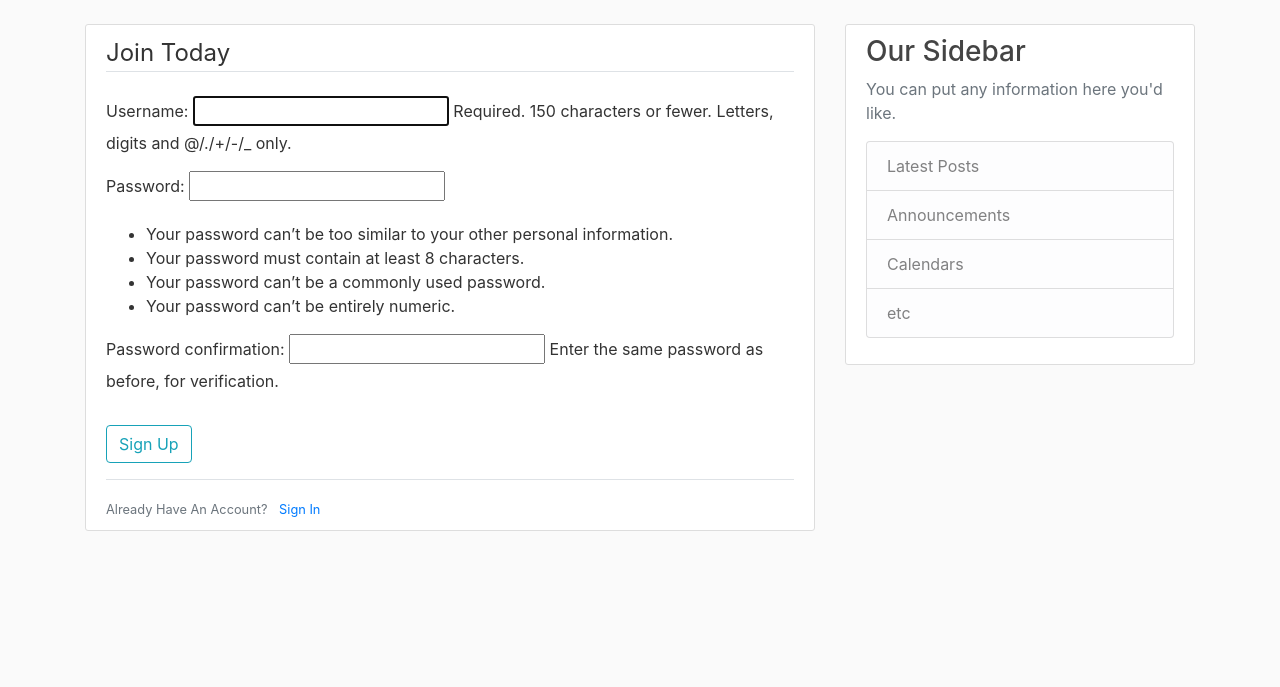
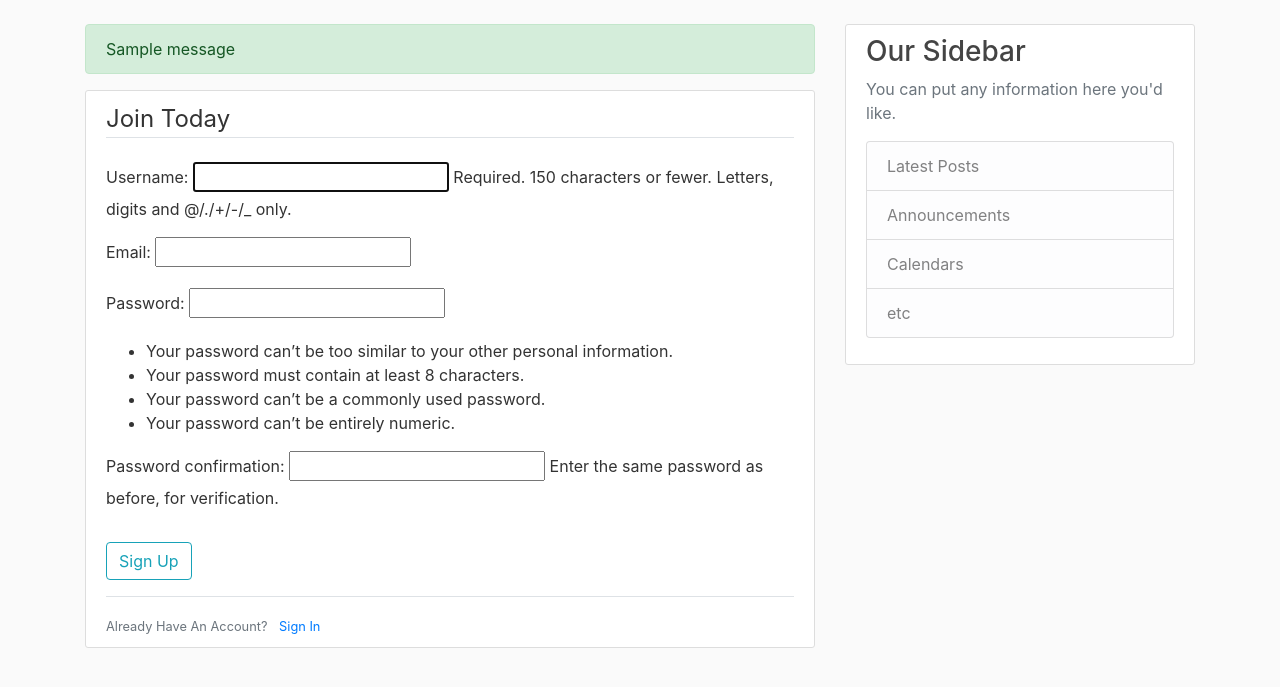
Before and after one commit to Maansee/Django_WebApp, a Django app: page /register/ in a window 1280 px wide. Shown: the part 56-743 px from the top of the page. Run offline with Django 3.2, Linux system fonts and the light colour scheme; one stand-in notice (Sample message) is shown; some libraries are stand-ins or nearby versions.

Commit message:
user register form created

```diff
--- a/blog/templates/blog/base.html
+++ b/blog/templates/blog/base.html
@@ -1,6 +1,7 @@
 {% load static %}
 
 <!DOCTYPE html>
+
 <html lang="en">
 <head>
     <!-- Required meta tags -->
@@ -45,6 +46,13 @@
     <main role="main" class="container">
   <div class="row">
     <div class="col-md-8">
+        {% if messages %}
+        {% for message in messages %}
+        <div class="alert alert-{{ message.tags }}">
+            {{ message }}
+        </div>
+        {% endfor %}
+        {% endif %}
       {% block content %}{% endblock %}
     </div>
     <div class="col-md-4">
--- a/django_project/urls.py
+++ b/django_project/urls.py
@@ -17,7 +17,6 @@ from django.contrib import admin
 from django.urls import path, include
 from users import views as user_views
 
-
 urlpatterns = [
     path('admin/', admin.site.urls),
     path('register/', user_views.register, name='register'),
--- /dev/null
+++ b/users/forms.py
@@ -0,0 +1,10 @@
+from django import forms
+from django.contrib.auth.models import User
+from django.contrib.auth.forms import UserCreationForm
+
+class UserRegisterForm(UserCreationForm):
+    email = forms.EmailField()
+
+    class Meta:
+        model = User
+        fields = ['username', 'email', 'password1', 'password2']
--- a/users/templates/users/register.html
+++ b/users/templates/users/register.html
@@ -1,7 +1,7 @@
 {% extends "blog/base.html" %}
 {% block content %}
     <div class="content-section">
-        <form method="post" action="">
+        <form method="POST">
             {% csrf_token %}
             <fieldset class="form-group">
                 <legend class="border-bottom mb-4">Join Today</legend>
--- a/users/views.py
+++ b/users/views.py
@@ -1,14 +1,16 @@
+from django.shortcuts import render, redirect
 from django.contrib import messages
-from django.shortcuts import render
-from django.contrib.auth.forms import UserCreationForm
+from .forms import UserRegisterForm
 
 
 def register(request):
     if request.method == 'POST':
-        form = UserCreationForm(request.POST)
+        form = UserRegisterForm(request.POST)
         if form.is_valid():
+            form.save()
             username = form.cleaned_data.get('username')
             messages.success(request, f'Account created for {username}!')
+            return redirect('blog-home')
     else:
-        form = UserCreationForm()
+        form = UserRegisterForm()
     return render(request, 'users/register.html', {'form': form})
```
Also changed, not shown: db.sqlite3.
